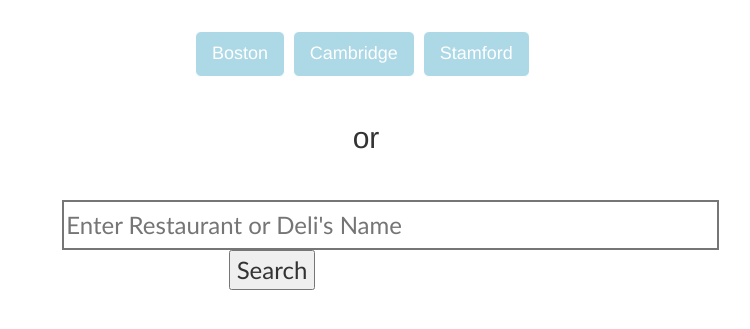
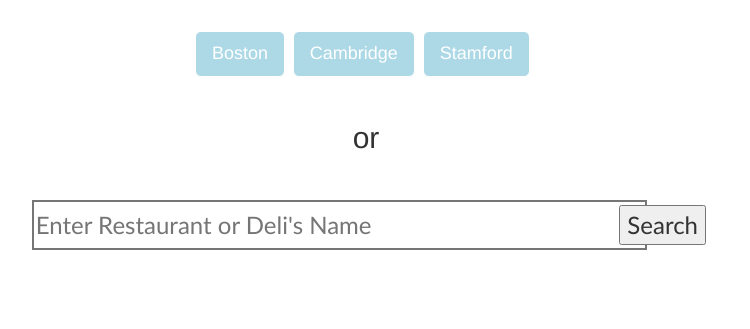
Before and after one commit to ccweaver/NutriApp, a Django app: page / in a window 1280 px wide. Shown: the part 226-555 px from the top of the page, without its empty margins (274-1024 px from the left). Run offline with Django 3.2, Linux system fonts and the light colour scheme; some libraries are stand-ins or nearby versions.

Commit message:
Update sign_in.html

```diff
--- a/nutri/nutri/templates/sign_in.html
+++ b/nutri/nutri/templates/sign_in.html
@@ -278,7 +278,7 @@ $(document).on("click","#proflink",function(event)
         }
         .left{
           display:inline-block;
-          width:80%;
+          width:75%;
           margin-left:10%;
         }
 
```
